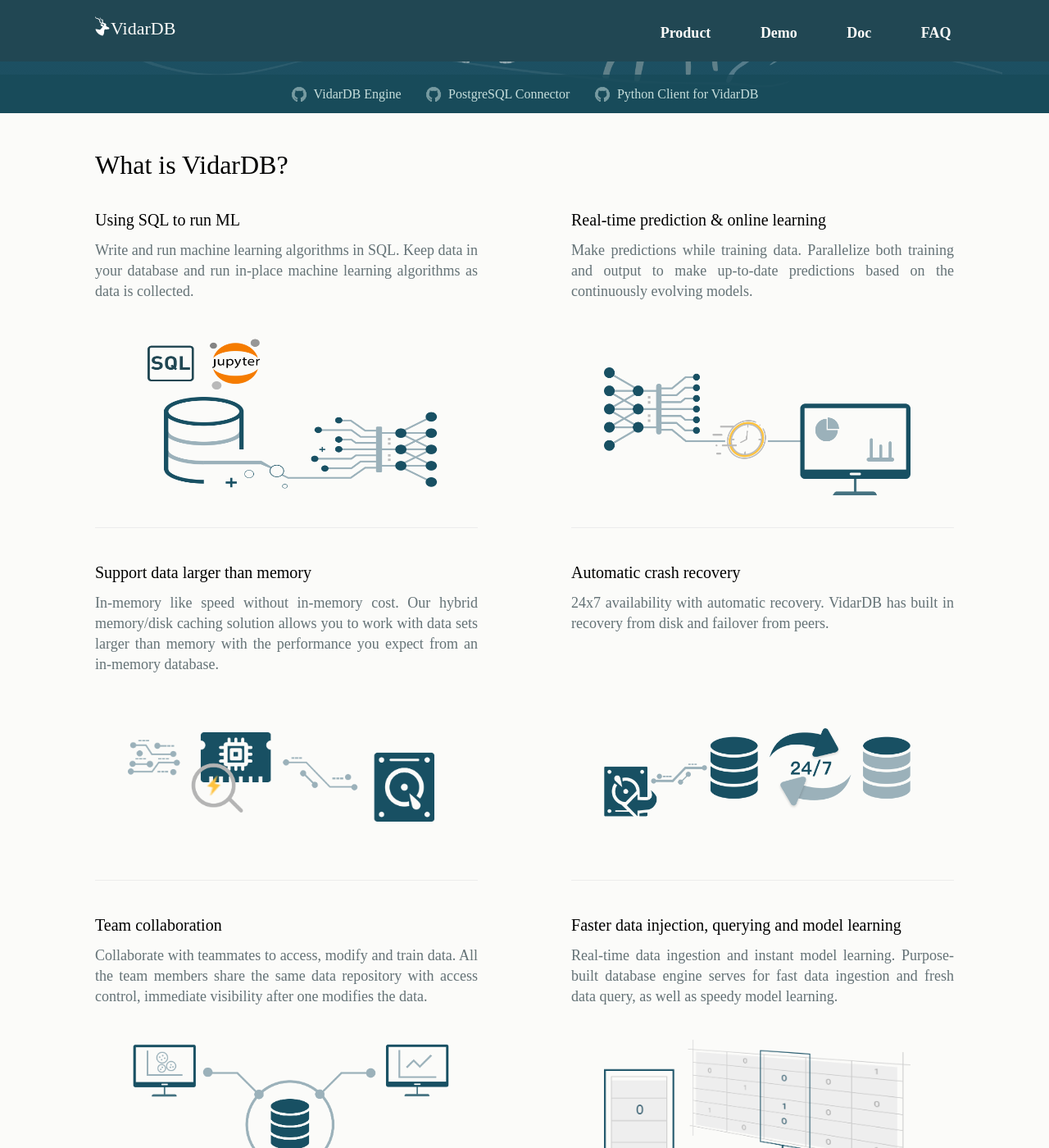
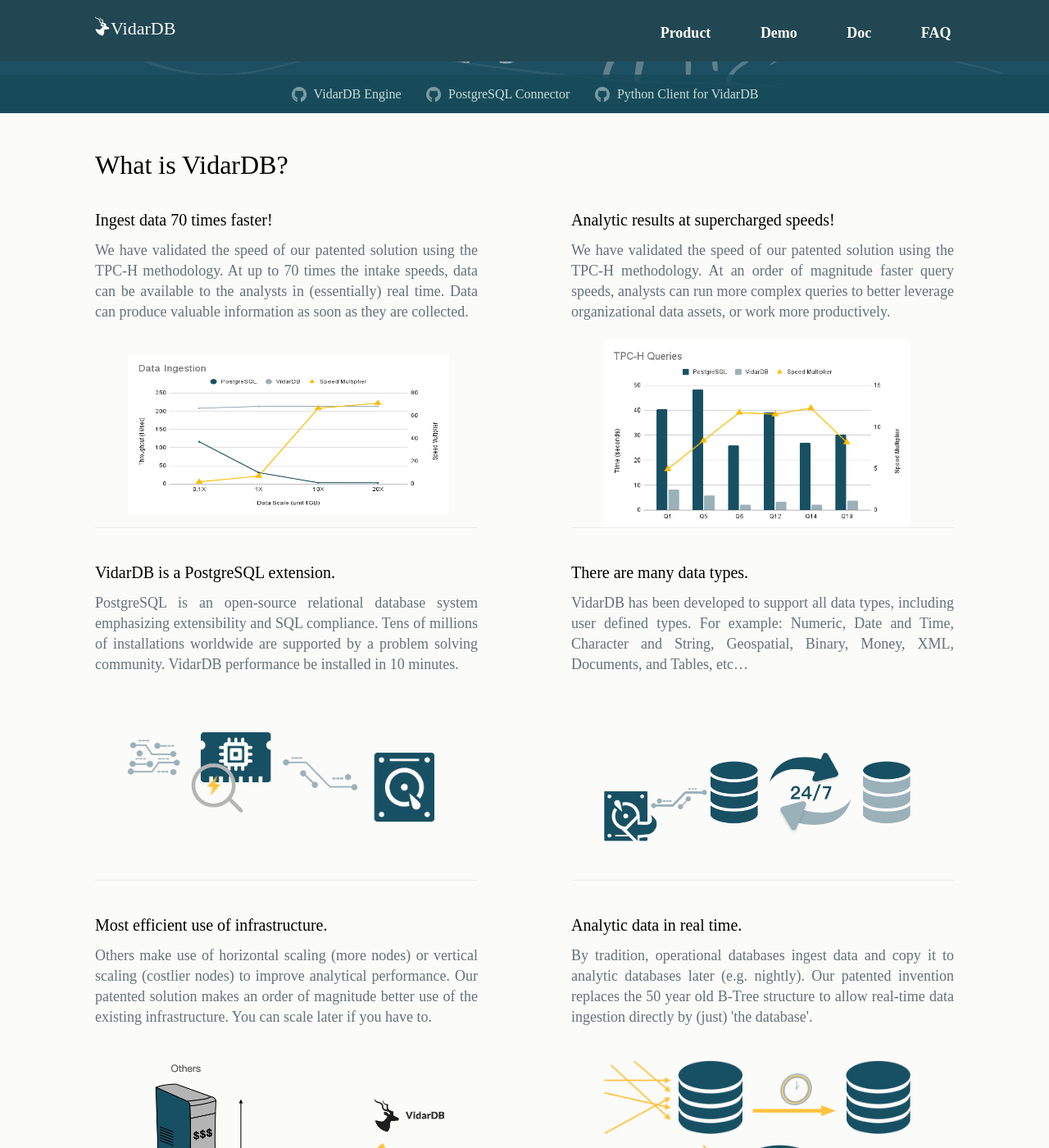
Before and after one commit to vidardb/vidardb.github.io, a Jekyll site: the page built from index.html, in a window 1280 px wide and 1400 px high, scrolled down 390 px. Shown: the whole window at 82% size. Built offline with Jekyll 4.4.1, drawn with Linux system fonts in a browser that asks for light colours; some web fonts are replaced; the list of posts is cut into pages by our own code; some of the changed text lies outside the part shown.

Commit message:
Update 'what is vidardb?' section.

```diff
--- a/_sass/landing/base.scss
+++ b/_sass/landing/base.scss
@@ -380,7 +380,7 @@
             }
             &:nth-child(2) img {
                 width: 80%;
-                margin-top: rem(80);
+                // margin-top: rem(40);
             }
             &:nth-child(3) img {
                 width: 80%;
@@ -388,7 +388,7 @@
             }
             &:nth-child(4) img {
                 width: 80%;
-                margin-top: rem(60);
+                margin-top: rem(40);
             }
             &:nth-child(5) img {
                 width: 85%;
--- a/index.html
+++ b/index.html
@@ -83,56 +83,61 @@
              <h1>What is VidarDB?</h1>
             <section class="feature-content">
                 <article>
-                    <h2>Using SQL to run ML</h2>
+                    <h2>Ingest data 70 times faster!</h2>
                     <p>
-                        Write and run machine learning algorithms in SQL. Keep data in your database and run in-place machine learning algorithms as data is collected.
+                        We have validated the speed of our patented solution using the TPC-H methodology.
+                        At up to 70 times the intake speeds, data can be available to the analysts in (essentially) real time.
+                        Data can produce valuable information as soon as they are collected.
                     </p>
-                    <img src="/assets/images/landing/feature/1-sql_ml_trans_l.png">
+                    <img src="/assets/images/landing/feature/1-data_ingestion.png">
                 </article>
                 <article>
-                    <h2>Real-time prediction & online learning</h2>
+                    <h2>Analytic results at supercharged speeds!</h2>
                     <p>
-                        Make predictions while training data. Parallelize both training and output to make up-to-date predictions based on the continuously evolving models.
+                        We have validated the speed of our patented solution using the TPC-H methodology.
+                        At an order of magnitude faster query speeds, analysts can run more complex queries to better leverage organizational data assets, or work more productively.
                     </p>
-                    <img src="/assets/images/landing/feature/2-vidardb-ml.png">
+                    <img src="/assets/images/landing/feature/2-tpch_queries.png">
                 </article>
                 <article>
-                    <h2>Support data larger than memory</h2>
+                    <h2>VidarDB is a PostgreSQL extension.</h2>
                     <p>
-                        In-memory like speed without in-memory cost.
-                        Our hybrid memory/disk caching solution allows you to work with data sets larger than memory with the performance you expect from an in-memory database.
+                        PostgreSQL is an open-source relational database system emphasizing extensibility and SQL compliance.
+                        Tens of millions of installations worldwide are supported by a problem solving community.
+                        VidarDB performance be installed in 10 minutes.
                     </p>
                     <img src="/assets/images/landing/feature/3-vidardb-ram.png">
                 </article>
                 <article>
-                    <h2>Automatic crash recovery</h2>
+                    <h2>There are many data types.</h2>
                     <p>
-                        24x7 availability with automatic recovery. VidarDB has built in recovery from disk and failover from peers.
+                        VidarDB has been developed to support all data types, including user defined types.
+                        For example: Numeric, Date and Time, Character and String, Geospatial, Binary, Money, XML, Documents, and Tables, etc…
                     </p>
                     <img src="/assets/images/landing/feature/3-failover.png">
                 </article>
                 <article>
-                    <h2>Team collaboration</h2>
+                    <h2>Most efficient use of infrastructure.</h2>
                     <p>
-                        Collaborate with teammates to access, modify and train data.
-                        All the team members share the same data repository with access control, immediate visibility after one modifies the data.
+                        Others make use of horizontal scaling (more nodes) or vertical scaling (costlier nodes) to improve analytical performance.
+                        Our patented solution makes an order of magnitude better use of the existing infrastructure.  You can scale later if you have to.
                     </p>
-                    <img src="/assets/images/landing/feature/4-ssot_trans_l.png">
+                    <img src="/assets/images/landing/feature/5-efficiency_infrastructure.png">
                 </article>
                 <article>
-                    <h2>Faster data injection, querying and model learning</h2>
+                    <h2>Analytic data in real time.</h2>
                     <p>
-                        Real-time data ingestion and instant model learning.
-                        Purpose-built database engine serves for fast data ingestion and fresh data query, as well as speedy model learning.
+                        By tradition, operational databases ingest data and copy it to analytic databases later (e.g. nightly).
+                        Our patented invention replaces the 50 year old B-Tree structure to allow real-time data ingestion directly by (just) 'the database'.
                     </p>
-                    <img src="/assets/images/landing/feature/4-column-store.png">
+                    <img src="/assets/images/landing/feature/6-analytic_data.png">
                 </article>
             </section>
         </div>
     </div>
 
     <!-- ai-features -->
-    <section class="ai-feature modern-stacks">
+    <section class="ai-feature modern-stacks" style="display: none">
         <div class="site-container">
             <h1>Typical Examples</h1>
             <div class="column-left">
```
Also changed, not shown: assets/images/landing/feature/1-data_ingestion.png (added), assets/images/landing/feature/2-tpch_queries.png (added), assets/images/landing/feature/5-efficiency_infrastructure.png (added), assets/images/landing/feature/6-analytic_data.png (added), assets/images/landing/feature/Logo.png (added).
